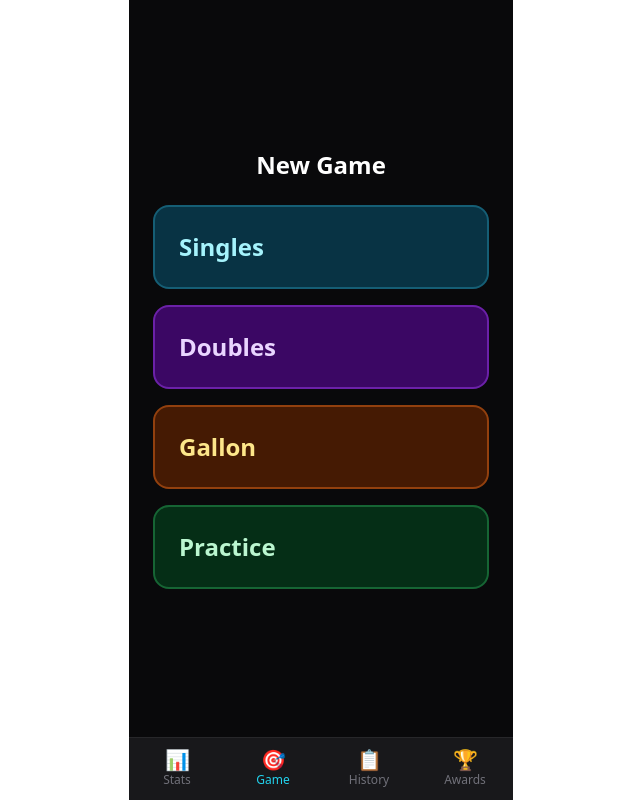
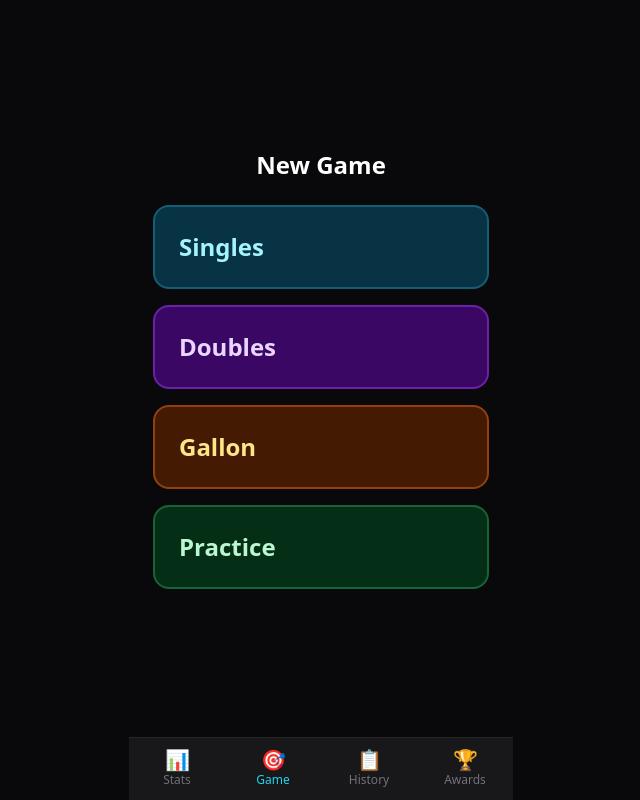
Before and after one commit to Ryota-beni/Hard-darts-scorer, a React (Vite) app: page / in a window 1280 px wide. Shown: the whole page, without its empty margins (319-959 px from the left). Built offline with nearby package versions, Linux system fonts and the light colour scheme.

Commit message:
Fix safe area and body background color

```diff
--- a/src/App.tsx
+++ b/src/App.tsx
@@ -31,7 +31,7 @@ export default function App() {
   };
 
   return (
-    <div className="flex flex-col h-dvh max-w-sm mx-auto bg-zinc-950 text-white select-none">
+    <div className="flex flex-col h-dvh max-w-sm mx-auto bg-zinc-950 text-white select-none pt-[env(safe-area-inset-top)]">
       <main className="flex-1 overflow-y-auto overflow-x-hidden">
         {activeTab === 'stats' && <Dashboard games={games} />}
         {activeTab === 'game' && <GameView onLegSave={handleLegSave} onMatchComplete={handleMatchComplete} />}
--- a/src/index.css
+++ b/src/index.css
@@ -4,11 +4,13 @@
 
 html {
   height: 100dvh;
+  background-color: #09090b;
 }
 
 body, #root {
   height: 100%;
   overflow: hidden;
+  background-color: #09090b;
 }
 
 /* スクロールエリアの iOS バウンス抑制 */
```
